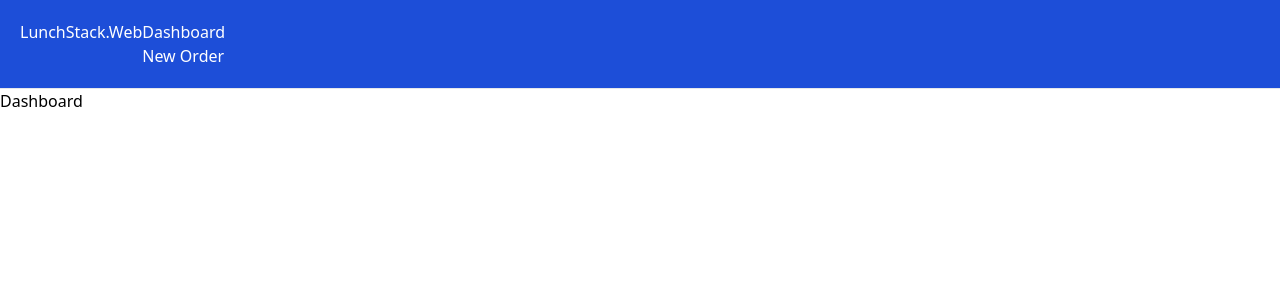
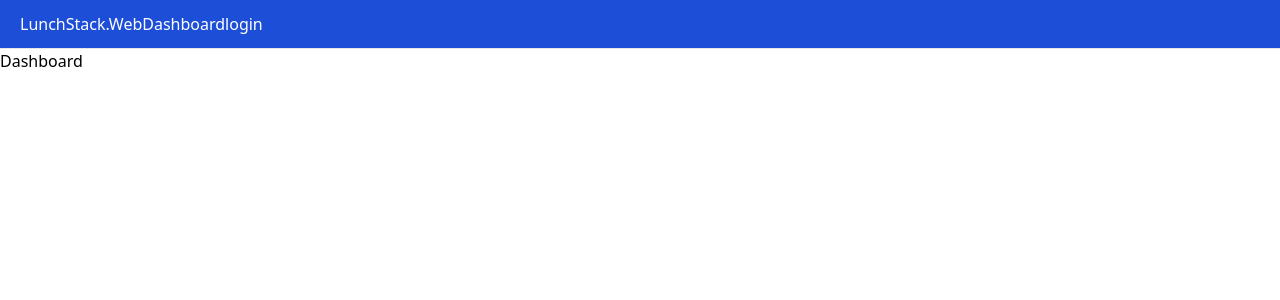
Before and after one commit to gabeFrancisco/LunchStack.Web, a React (Vite) app: page /dashboard in a window 1280 px wide. Shown: the top 300 px of the page. Built offline with nearby package versions, Linux system fonts and the light colour scheme.

Commit message:
created pages folder and login page

```diff
--- a/src/App.tsx
+++ b/src/App.tsx
@@ -1,22 +1,20 @@
 import { useState } from "react";
+import { BrowserRouter, Route, Routes } from "react-router-dom";
+import ProtectedRoute from "./components/Router/ProtectedRoutes";
+import LoginPage from "./pages/login";
 
 function App() {
-  const [count, setCount] = useState(0);
-
   return (
-    <div className="bg-blue-300 text-blue">
-      <h1>Vite + React</h1>
-      <div className="card">
-        <button onClick={() => setCount((count) => count + 1)}>
-          count is {count}
-        </button>
-        <p className="text-green-700">
-          Edit <code>src/App.tsx</code> and save to test HMR
-        </p>
-      </div>
-      <p className="read-the-docs">
-        Click on the Vite and React logos to learn more
-      </p>
+    <div className="">
+      <BrowserRouter>
+        <Routes>
+          <Route path="/" element={<div>App!!!</div>} />
+          <Route path="/login" element={<LoginPage />} />
+          <Route element={<ProtectedRoute />}>
+            <Route path="dashboard" element={<div>Dashboard</div>}></Route>
+          </Route>
+        </Routes>
+      </BrowserRouter>
     </div>
   );
 }
--- a/src/components/Header/Header.tsx
+++ b/src/components/Header/Header.tsx
@@ -1,10 +1,16 @@
+import { Link } from "react-router-dom";
+
 function Header() {
   return (
-    <header className="p-5 border-b flex flex-row bg-blue-700 text-white">
+    <header className="px-5 py-3 border-b flex flex-row bg-blue-700 text-white">
       <h1>LunchStack.Web</h1>
-      <ul>
-        <li>Dashboard</li>
-        <li>New Order</li>
+      <ul className="flex flex-row">
+        <li>
+          <Link to={`dashboard`}>Dashboard</Link>
+        </li>
+        <li>
+          <Link to={`login`}>login</Link>
+        </li>
       </ul>
     </header>
   );
--- a/src/components/Router/ProtectedRoute.tsx
+++ b/src/components/Router/ProtectedRoutes.tsx
@@ -1,7 +1,7 @@
 import { Navigate, Outlet } from "react-router-dom";
 import Header from "../Header/Header.tsx";
 
-function ProtectedRoute() {
+function ProtectedRoutes() {
   const user = true;
   if (!user) {
     return <Navigate to="/login" replace />;
@@ -17,4 +17,4 @@ function ProtectedRoute() {
   );
 }
 
-export default ProtectedRoute;
+export default ProtectedRoutes;
--- a/src/main.tsx
+++ b/src/main.tsx
@@ -1,21 +1,10 @@
 import React from "react";
 import ReactDOM from "react-dom/client";
 import App from "./App.tsx";
-import { BrowserRouter, Route, Routes } from "react-router-dom";
-
 import "./index.css";
-import ProtectedRoute from "./components/Router/ProtectedRoute";
 
 ReactDOM.createRoot(document.getElementById("root")!).render(
   <React.StrictMode>
-    <BrowserRouter>
-      <Routes>
-        <Route path="/" element={<App />} />
-        <Route path="/login" element={<div>Login</div>} />
-        <Route element={<ProtectedRoute />}>
-          <Route path="dashboard" element={<div>Dashboard</div>}></Route>
-        </Route>
-      </Routes>
-    </BrowserRouter>
+    <App />
   </React.StrictMode>
 );
--- /dev/null
+++ b/src/pages/login.tsx
@@ -0,0 +1,12 @@
+function LoginPage() {
+  return (
+    <div className="w-screen h-screen flex flex-col items-center justify-center">
+      <div className="-mt-24 border shadow-sm p-3 border-gray-200 rounded">
+        Login
+      </div>
+      Login page!
+    </div>
+  );
+}
+
+export default LoginPage;
```
